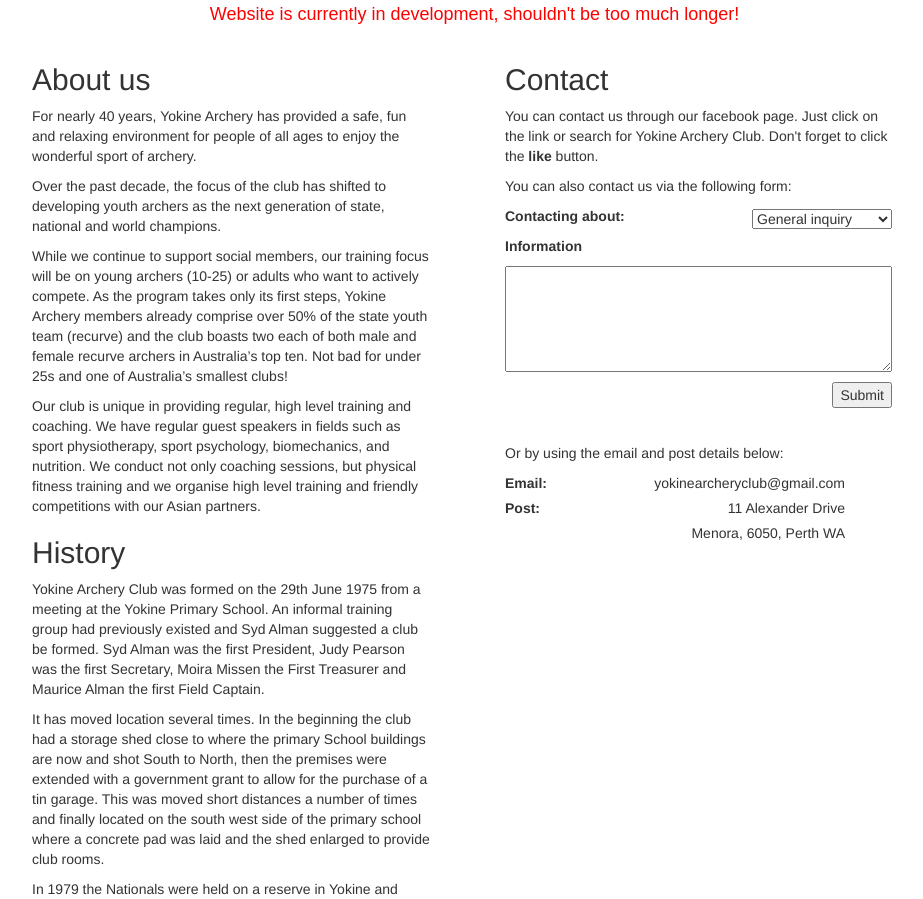
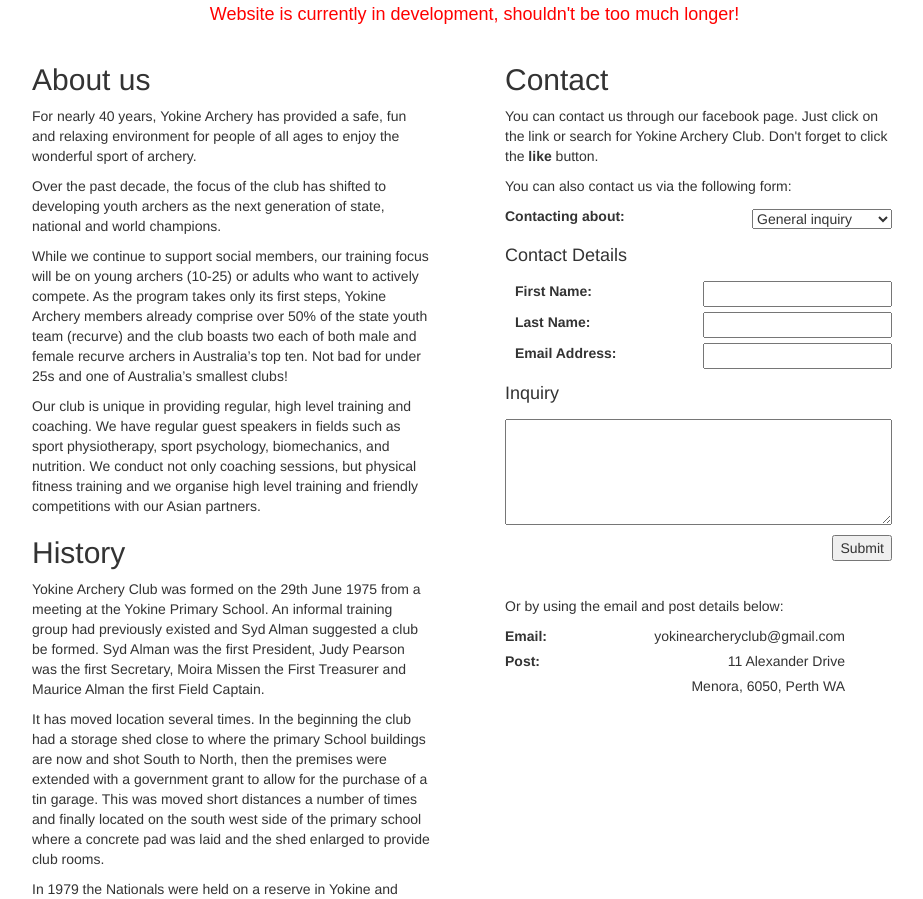
Before and after one commit to callumStudent/yokine, a Flask app: page /contact in a window 1280 px wide. Shown: the part 202-1101 px from the top of the page, without its empty margins (178-1101 px from the left). Run offline with Flask 2, Linux system fonts and the light colour scheme; some libraries are stand-ins or nearby versions.

Commit message:
Updated contact form to include contact details

```diff
--- a/yokine_archery/static/css/main.css
+++ b/yokine_archery/static/css/main.css
@@ -176,3 +176,7 @@
 #contact-container table {
   margin-bottom: 30px;
 }
+
+.sub-section {
+  padding-left: 10px;
+}
--- a/yokine_archery/templates/contact.html
+++ b/yokine_archery/templates/contact.html
@@ -4,14 +4,18 @@
   {% block javascript %}
   <script>
     $(document).ready( function() {
-      $("form select").change(function() {
+      $("form select[name='about']").change(function() {
         var value = $(this).val();
         if(value == 1) {
           $("#form-size").addClass("hide");
           $("#form-age").addClass("hide");
+          $("#form-help").addClass("hide");
+          $("info-label").text("Inquiry");
         } else {
           $("#form-size").removeClass("hide");
           $("#form-age").removeClass("hide");
+          $("#form-help").removeClass("hide");
+          $("#form-label-info").text("Additional Information");
         }
       })
     });
@@ -120,12 +124,41 @@
                     </select>
                   </td>
                 </tr>
+                <tr>
+                  <td colspan="2">
+                    <h4 name="form-name">Contact Details</h4>
+                  </td>
+                </tr>
+                <tr id="form-first">
+                  <td>
+                    <label for="form-first-name" class="sub-section">First Name:</label>
+                  </td>
+                  <td>
+                    <input type="text" name="form-first-name"></text>
+                  </td>
+                </tr>
+                <tr id="form-last-name">
+                  <td>
+                    <label for="form-last-name" class="sub-section">Last Name:</label>
+                  </td>
+                  <td>
+                    <input type="text" name="form-last-name"></text>
+                  </td>
+                </tr>
+                <tr id="form-email">
+                  <td>
+                    <label for="form-email" class="sub-section">Email Address:</label>
+                  </td>
+                  <td>
+                    <input type="text" name="form-email"></text>
+                  </td>
+                </tr>
                 <tr id="form-size" class="hide">
                   <td>
-                    <label for="size">Number of people:</label>
+                    <label for="size" class="sub-section">Number of people:</label>
                   </td>
                   <td>
-                    <select name="size">
+                    <select name="size" style="width: 50px;">
                       <option value="1">1</option>
                       <option value="2">2</option>
                       <option value="3">3</option>
@@ -136,14 +169,23 @@
                   </td>
                 </tr>
                 <tr id="form-age" class="hide">
-                  <td colspan="2">
-                    <label for="age">Is everyone above 10 years of age?</label>
+                  <td>
+                    <label for="age" class="sub-section">Is everyone above 10 years of age?</label>
+                  </td>
+                  <td>
                     <input type="checkbox" name="age" value="yes" style="float: right;"/>
                   </td>
                 </tr>
                 <tr>
-                  <td>
-                    <label for="info">Information</label>
+                  <td colspan="2">
+                    <h4 id="form-label-info">Inquiry</h4>
+                  </td>
+                </tr>
+                <tr id="form-help" class="hide">
+                  <td colspan="2">
+                    This includes previous shooting experience and personal archery
+                    equipment, disabilities, as well as any other details you feel
+                    might be helpful for us to know.
                   </td>
                 </tr>
                 <tr>
```
